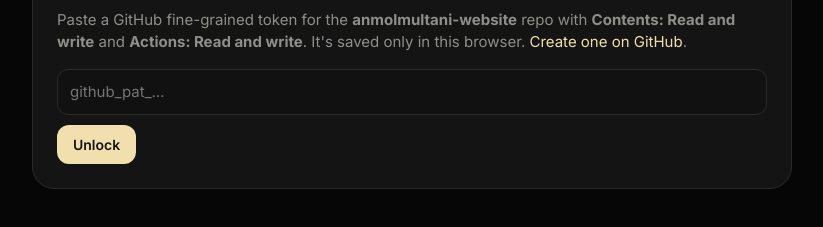
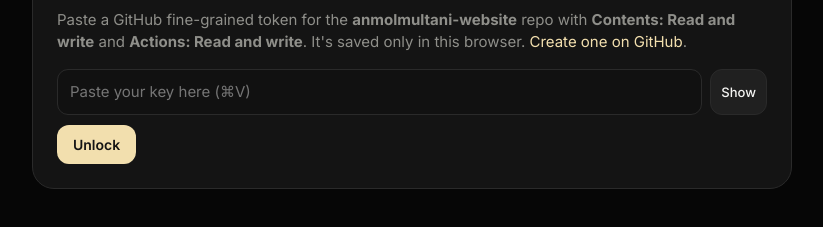
Before and after one commit to Anmoldeepsingh0001/anmolmultani-website, a plain HTML site: page deals/index.html in a window 1280 px wide. Both pictures are taken after a click on the button "Unlock". Shown: the part 351-578 px from the top of the page, without its empty margins (228-1051 px from the left). Drawn offline with nearby package versions, Linux system fonts and the light colour scheme.

Commit message:
Deal Finder: show/hide toggle on the key field
Co-Authored-By: Claude Opus 5.5 <noreply@anthropic.com>

```diff
--- a/deals/index.html
+++ b/deals/index.html
@@ -334,7 +334,7 @@ function openKey() {
     <div class="kicker">Your key</div><h2>Unlock Deal Finder</h2>
     <p style="color:var(--muted)">Paste a GitHub fine-grained token for the <b>${REPO}</b> repo with <b>Contents: Read and write</b> and <b>Actions: Read and write</b>. It's saved only in this browser.
     <a href="https://github.com/settings/personal-access-tokens/new" target="_blank" rel="noopener">Create one on GitHub</a>.</p>
-    <div class="form"><div class="full"><input id="tok" type="password" placeholder="github_pat_…" autocomplete="off"></div>
+    <div class="form"><div class="full" style="display:flex;gap:8px"><input id="tok" type="password" placeholder="Paste your key here (⌘V)" autocomplete="off" spellcheck="false"><button type="button" class="icon" onclick="const t=$('#tok');t.type=t.type==='password'?'text':'password';this.textContent=t.type==='password'?'Show':'Hide'">Show</button></div>
     <div class="full" style="display:flex;gap:8px"><button onclick="saveKey()">Unlock</button>${token ? '<button class="ghost" onclick="forget()">Lock this browser</button>' : ''}</div></div>`);
 }
 
```
